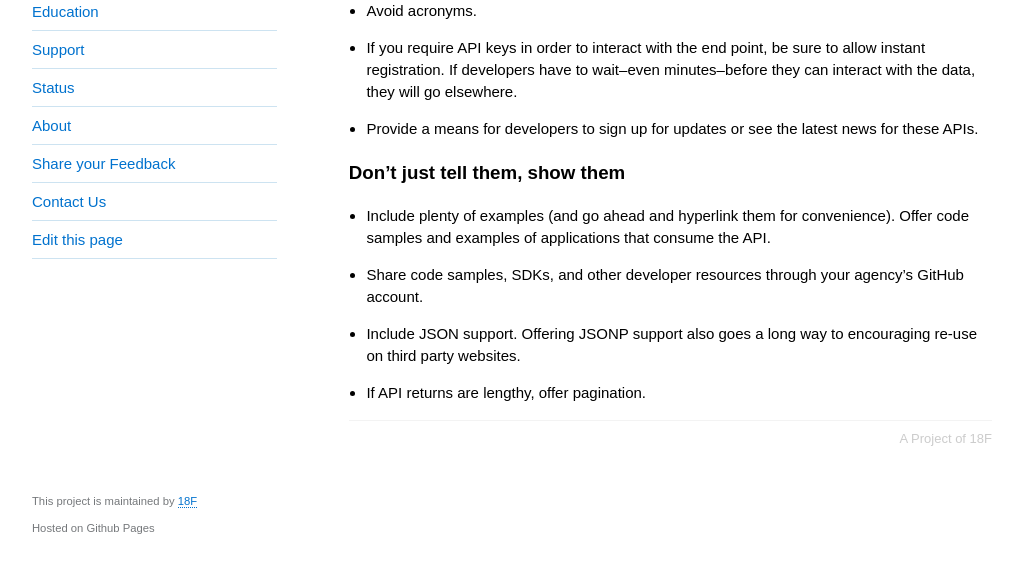
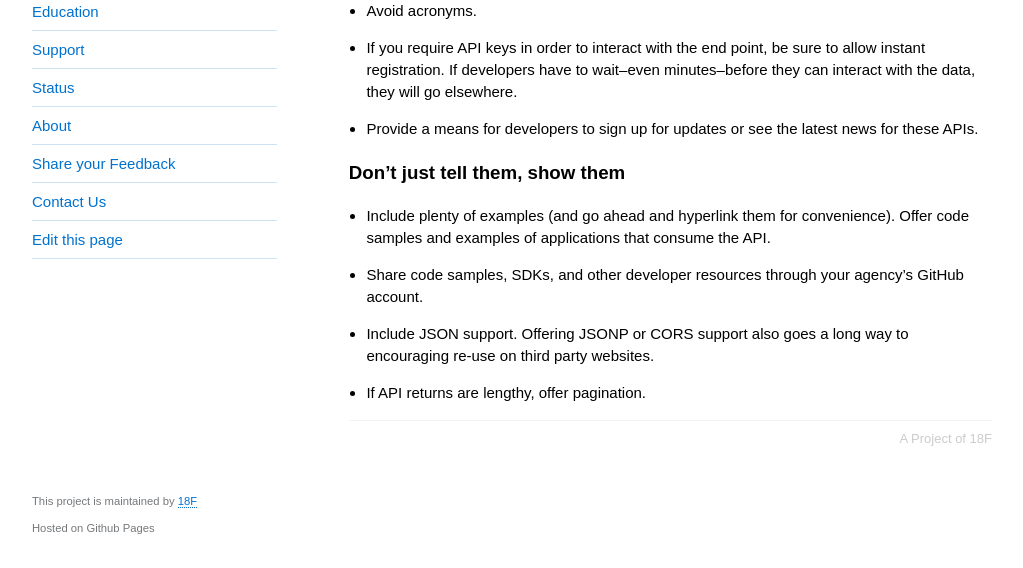
Before and after one commit to 18F/API-All-the-X, a Jekyll site: the page built from pages/best_practices.md, in a window 1280 px wide and 900 px high, scrolled down 612 px, cut to the strip 332-900 px from the top of the window. Shown: the whole strip, without its empty margins (128-1151 px from the left). Built offline with Jekyll 4.4.1, drawn with Linux system fonts in a browser that asks for light colours.

```diff
--- a/pages/best_practices.md
+++ b/pages/best_practices.md
@@ -35,5 +35,5 @@ There are several collections of best practices for API producers, each of which
 ### Don’t just tell them, show them
 * Include plenty of examples (and go ahead and hyperlink them for convenience). Offer code samples and examples of applications that consume the API.
 * Share code samples, SDKs, and other developer resources through your agency’s GitHub account.
-* Include JSON support.  Offering JSONP support also goes a long way to encouraging re-use on third party websites.
+* Include JSON support.  Offering JSONP or CORS support also goes a long way to encouraging re-use on third party websites.
 * If API returns are lengthy, offer pagination.
```
